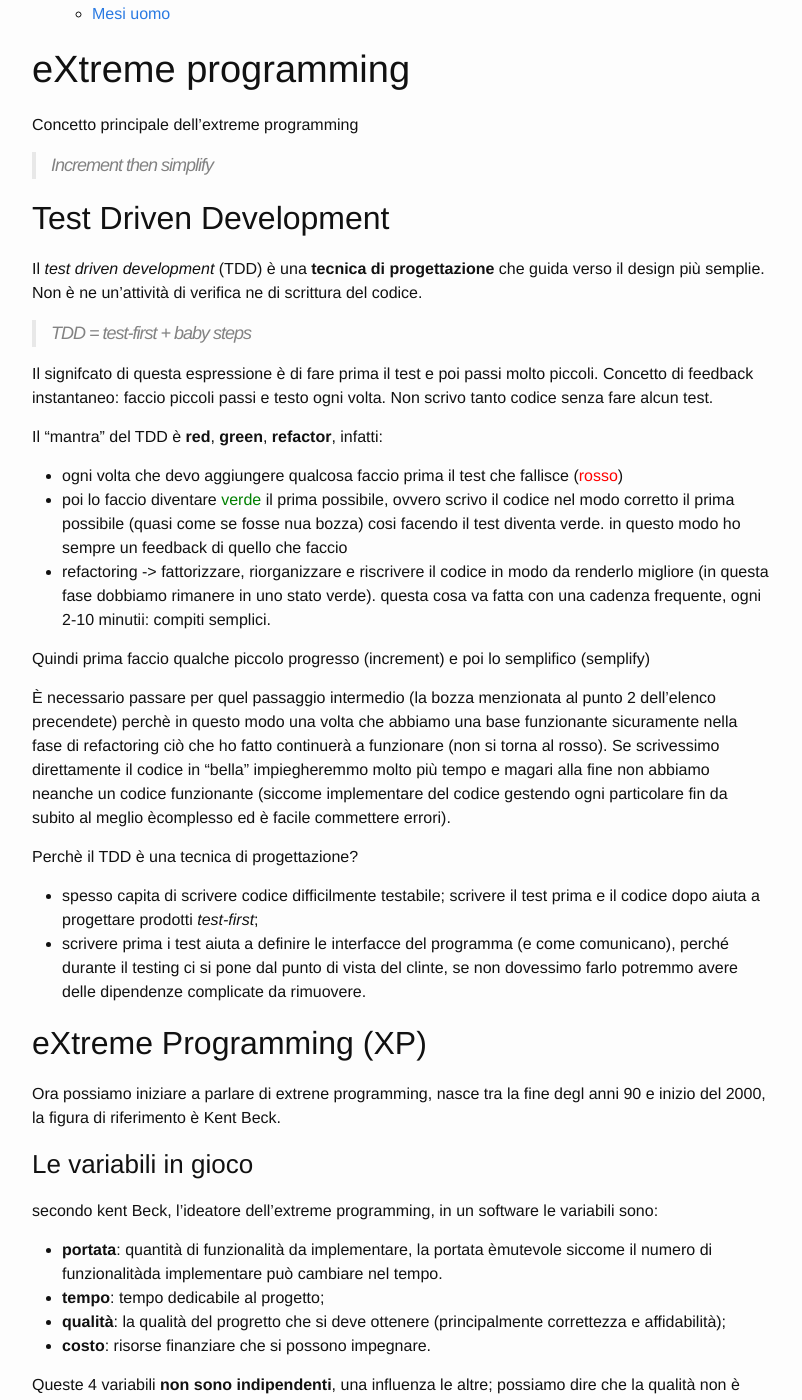
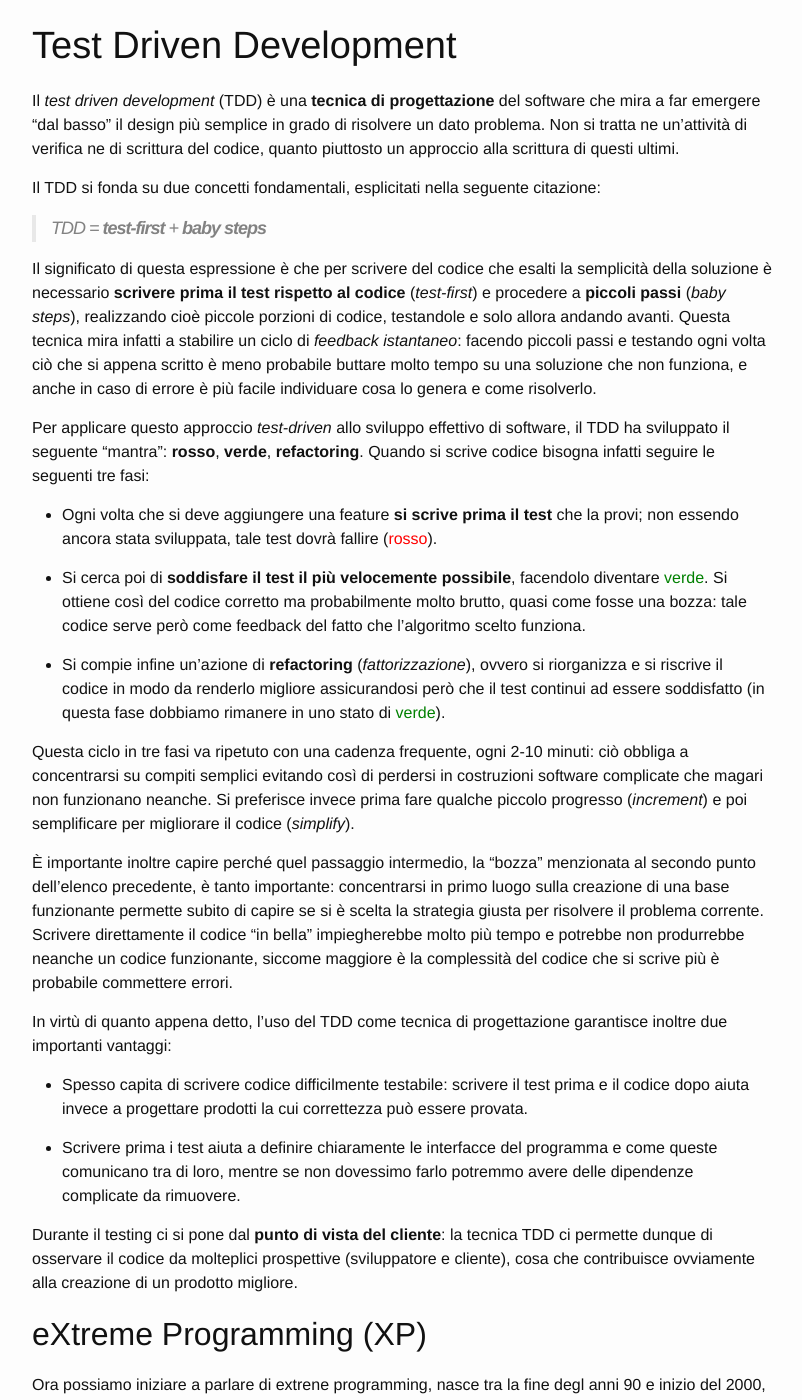
Before and after one commit to MarcoBuster/sweng, a Jekyll site: the page built from _posts/2022-10-10-extreme-programming.md, in a window 1280 px wide and 1400 px high, scrolled down 1014 px. Shown: the whole window, without its empty margins (238-1040 px from the left). Built offline with Jekyll 4.4.1, drawn with Linux system fonts in a browser that asks for light colours; the table of contents is made by our own code.

Commit message:
Refactor notes on TDD

```diff
--- a/_posts/2022-10-10-extreme-programming.md
+++ b/_posts/2022-10-10-extreme-programming.md
@@ -5,32 +5,35 @@ date:   2022-10-10 14:40:00 +0200
 toc: true
 ---
 
-# eXtreme programming
-Concetto principale dell'extreme programming
-> Increment then simplify
+# Test Driven Development
 
-## Test Driven Development
+Il _test driven development_ (TDD) è una __tecnica di progettazione__ del software che mira a far emergere "dal basso" il design più semplice in grado di risolvere un dato problema. Non si tratta ne un'attività di verifica ne di scrittura del codice, quanto piuttosto un approccio alla scrittura di questi ultimi.
 
-Il _test driven development_ (TDD) è una __tecnica di progettazione__ che guida verso il design più semplie. Non è ne un'attività di verifica ne di scrittura del codice.
+Il TDD si fonda su due concetti fondamentali, esplicitati nella seguente citazione:
 
-> TDD = test-first + baby steps
+> TDD = __test-first__ + __baby steps__
 
-Il signifcato di questa espressione è di fare prima il test e poi passi molto piccoli. Concetto di feedback instantaneo: faccio piccoli passi e testo ogni volta. Non scrivo tanto codice senza fare alcun test.
+Il significato di questa espressione è che per scrivere del codice che esalti la semplicità della soluzione è necessario __scrivere prima il test rispetto al codice__ (_test-first_) e procedere a __piccoli passi__ (_baby steps_), realizzando cioè piccole porzioni di codice, testandole e solo allora andando avanti. Questa tecnica mira infatti a stabilire un ciclo di _feedback istantaneo_: facendo piccoli passi e testando ogni volta ciò che si appena scritto è meno probabile buttare molto tempo su una soluzione che non funziona, e anche in caso di errore è più facile individuare cosa lo genera e come risolverlo.
 
-Il "mantra" del TDD è __red__, __green__, __refactor__, infatti:
+Per applicare questo approccio _test-driven_ allo sviluppo effettivo di software, il TDD ha sviluppato il seguente "mantra": __rosso__, __verde__, __refactoring__. Quando si scrive codice bisogna infatti seguire le seguenti tre fasi:
 
-- ogni volta che devo aggiungere qualcosa faccio prima il test che fallisce (<span style="Color: red">rosso</span>)
-- poi lo faccio diventare <span style="Color: green">verde</span> il prima possibile, ovvero scrivo il codice nel modo corretto il prima possibile (quasi come se fosse nua bozza) cosi facendo il test diventa verde. in questo modo ho sempre un feedback di quello che faccio
-- refactoring -> fattorizzare, riorganizzare e riscrivere il codice in modo da renderlo migliore (in questa fase dobbiamo rimanere in uno stato verde).
-questa cosa va fatta con una cadenza frequente, ogni 2-10 minutii: compiti semplici.
+- Ogni volta che si deve aggiungere una feature __si scrive prima il test__ che la provi; non essendo ancora stata sviluppata, tale test dovrà fallire (<span style="Color: red">rosso</span>).
 
-Quindi prima faccio qualche piccolo progresso (increment) e poi lo semplifico (semplify)
+- Si cerca poi di __soddisfare il test il più velocemente possibile__, facendolo diventare <span style="Color: green">verde</span>. Si ottiene così del codice corretto ma probabilmente molto brutto, quasi come fosse una bozza: tale codice serve però come feedback del fatto che l'algoritmo scelto funziona.
 
-È necessario passare per quel passaggio intermedio (la bozza menzionata al punto 2 dell'elenco precendete) perchè in questo modo una volta che abbiamo una base funzionante sicuramente nella fase di refactoring ciò che ho fatto continuerà a funzionare (non si torna al rosso). Se scrivessimo direttamente il codice in "bella" impiegheremmo molto più tempo e magari alla fine non abbiamo neanche un codice funzionante (siccome implementare del codice gestendo ogni particolare fin da subito al meglio ècomplesso ed è facile commettere errori).
+- Si compie infine un'azione di __refactoring__ (_fattorizzazione_), ovvero si riorganizza e si riscrive il codice in modo da renderlo migliore assicurandosi però che il test continui ad essere soddisfatto (in questa fase dobbiamo rimanere in uno stato di <span style="Color: green">verde</span>).
 
-Perchè il TDD è una tecnica di progettazione?
-- spesso capita di scrivere codice difficilmente testabile; scrivere il test prima e il codice dopo aiuta a progettare prodotti _test-first_;
-- scrivere prima i test aiuta a definire le interfacce del programma (e come comunicano), perché durante il testing ci si pone dal punto di vista del clinte, se non dovessimo farlo potremmo avere delle dipendenze complicate da rimuovere.
+Questa ciclo in tre fasi va ripetuto con una cadenza frequente, ogni 2-10 minuti: ciò obbliga a concentrarsi su compiti semplici evitando così di perdersi in costruzioni software complicate che magari non funzionano neanche. Si preferisce invece prima fare qualche piccolo progresso (_increment_) e poi semplificare per migliorare il codice (_simplify_).
+
+È importante inoltre capire perché quel passaggio intermedio, la "bozza" menzionata al secondo punto dell'elenco precedente, è tanto importante: concentrarsi in primo luogo sulla creazione di una base funzionante permette subito di capire se si è scelta la strategia giusta per risolvere il problema corrente. Scrivere direttamente il codice "in bella" impiegherebbe molto più tempo e potrebbe non produrrebbe neanche un codice funzionante, siccome maggiore è la complessità del codice che si scrive più è probabile commettere errori.
+
+In virtù di quanto appena detto, l'uso del TDD come tecnica di progettazione garantisce inoltre due importanti vantaggi:
+
+- Spesso capita di scrivere codice difficilmente testabile: scrivere il test prima e il codice dopo aiuta invece a progettare prodotti la cui correttezza può essere provata.
+
+- Scrivere prima i test aiuta a definire chiaramente le interfacce del programma e come queste comunicano tra di loro, mentre se non dovessimo farlo potremmo avere delle dipendenze complicate da rimuovere.
+
+Durante il testing ci si pone dal __punto di vista del cliente__: la tecnica TDD ci permette dunque di osservare il codice da molteplici prospettive (sviluppatore e cliente), cosa che contribuisce ovviamente alla creazione di un prodotto migliore.
 
 ## eXtreme Programming (XP)
 Ora possiamo iniziare a parlare di extrene programming, nasce tra la fine degl anni 90 e inizio del 2000, la figura di riferimento è Kent Beck.
```
